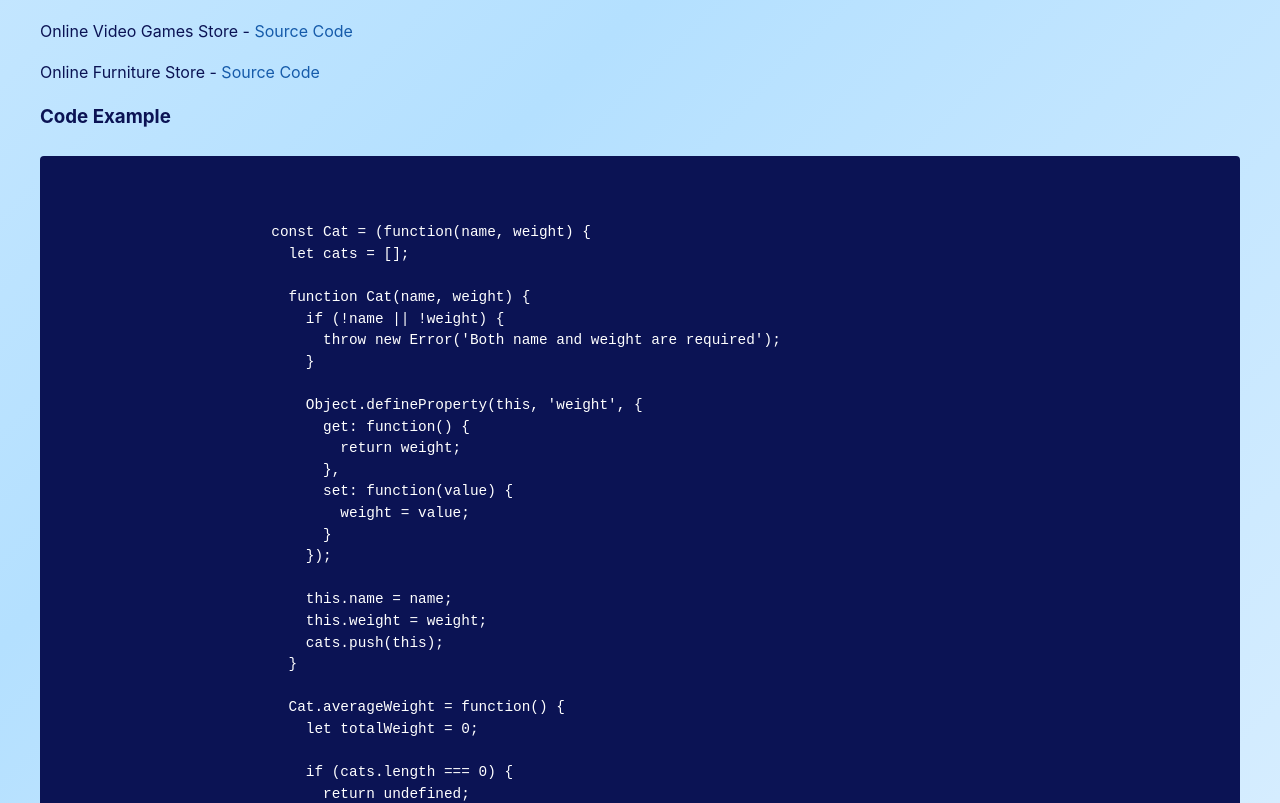
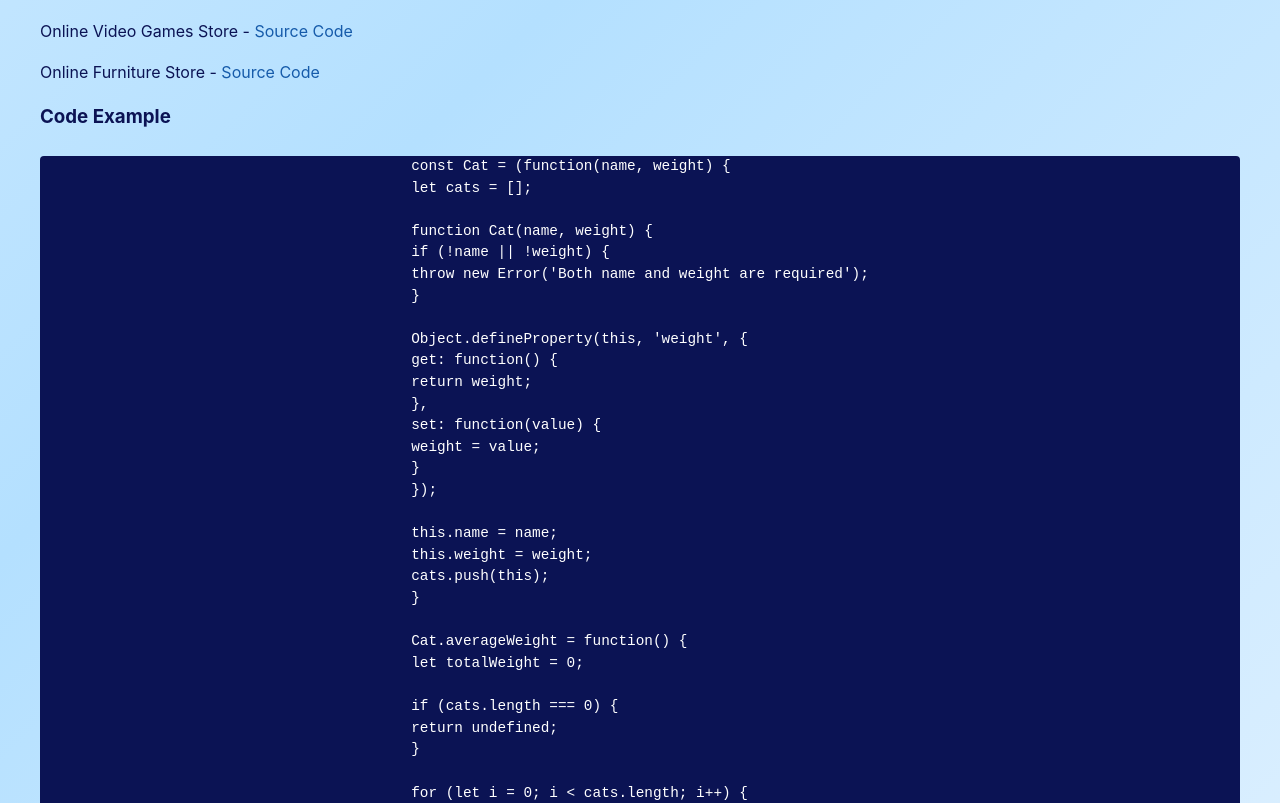
Before and after one commit to taorminak/rsschool-cv, a plain HTML site: page index.html in a window 1280 px wide. Shown: the part 1780-2583 px from the top of the page. Drawn offline with Linux system fonts and the light colour scheme.

Commit message:
style: change code block styles

```diff
--- a/assets/styles/style.css
+++ b/assets/styles/style.css
@@ -176,15 +176,20 @@
   color: var(--color-code-text);
   border-radius: var(--border-radius);
   overflow-x: auto;
+    display: flex;
+      justify-content: center;
+      align-items: center;
+      height: 100vh;
 }
 
 .code__content {
   font-family: var(--font-family-code);
   font-size: var(--font-size-sm);
-  white-space: pre-wrap;
+  white-space: pre-line;
   word-break: break-word;
   display: block;
   line-height: 1.5;
+  max-width: 100%;
 }
 
 .contact__list {
```
